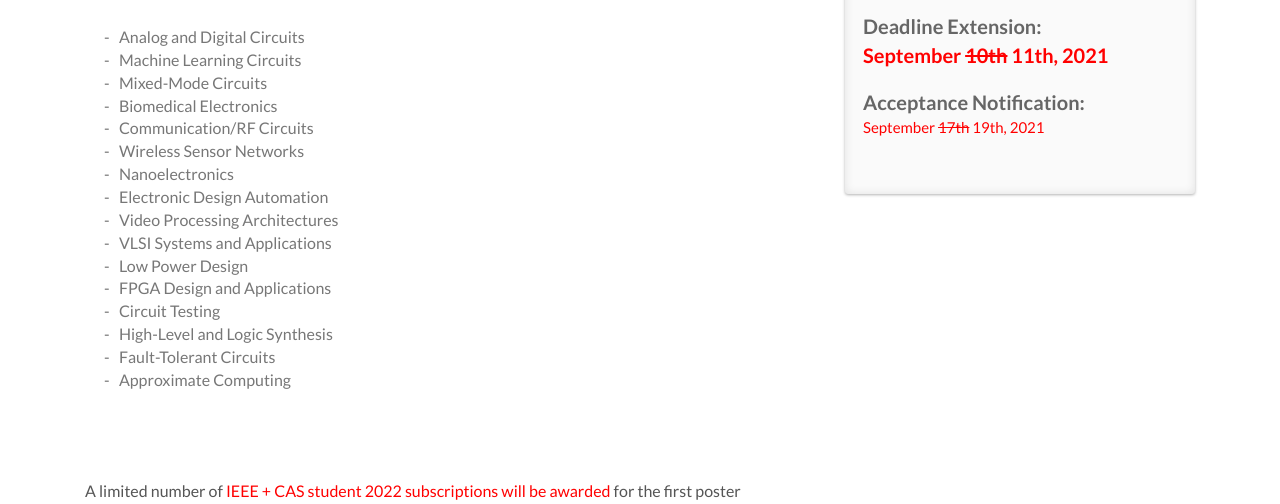
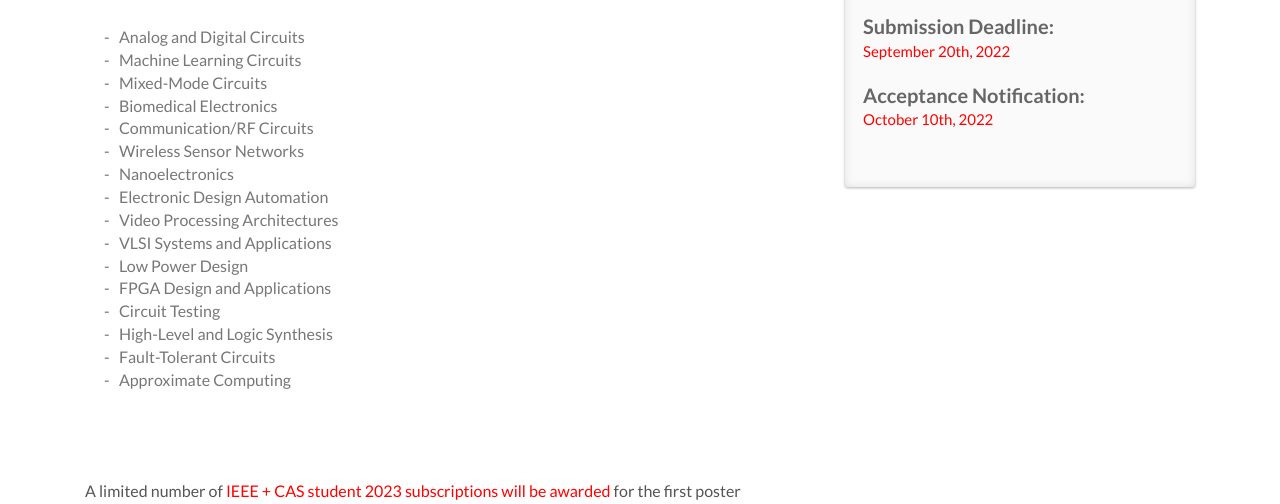
Before and after one commit to calebemicael/CASSW2022, a plain HTML site: page call-for-posters.html in a window 1280 px wide. Shown: the part 448-952 px from the top of the page. Drawn offline with Linux system fonts and the light colour scheme.

Commit message:
Ajuste nas datas de submissão.

```diff
--- a/call-for-posters.html
+++ b/call-for-posters.html
@@ -20,7 +20,7 @@
 <body>
   <!-- navbar -->
   <div w3-include-html="elements/navbar.html"></div>
-  <script> setActive("nav-cfp"); </script>
+  <script> setActive("nav-cfp");</script>
   <!-- Slider -->
   <div id="section_header2">
     <div class="container">
@@ -57,7 +57,7 @@
         <br>
         <br>
 
-        A limited number of <span style="color:red"> IEEE + CAS student 2022 subscriptions will be awarded </span> for
+        A limited number of <span style="color:red"> IEEE + CAS student 2023 subscriptions will be awarded </span> for
         the first poster submissions (i.e., first authors who submitted and presented their posters). The students
         awarded must be affiliated with the CASS-RS Chapter.
         <br>
@@ -123,10 +123,11 @@
         <div class="sidebox">
           <h3 class="alarm">Important Dates</h3>
           <p>
-            <span class="quad1">Deadline Extension:</span><br>
-            <b><span class="quad1" style="color: red;">September <s>10th</s> 11th, 2021</span></b><br><br>
+            <span class="quad1">Submission Deadline:</span><br>
+            <span class="quad2" style="color: red;">September 20th, 2022</span><br><br>
+            <!-- <b><span class="quad1" style="color: red;">September <s>17th</s> 20th, 2022</span></b><br><br> -->
             <span class="quad1">Acceptance Notification:</span><br>
-            <span class="quad2" style="color: red;">September <s>17th</s> 19th, 2021</span><br><br>
+            <span class="quad2" style="color: red;">October 10th, 2022</span><br><br>
         </div>
       </div>
     </div>
```
